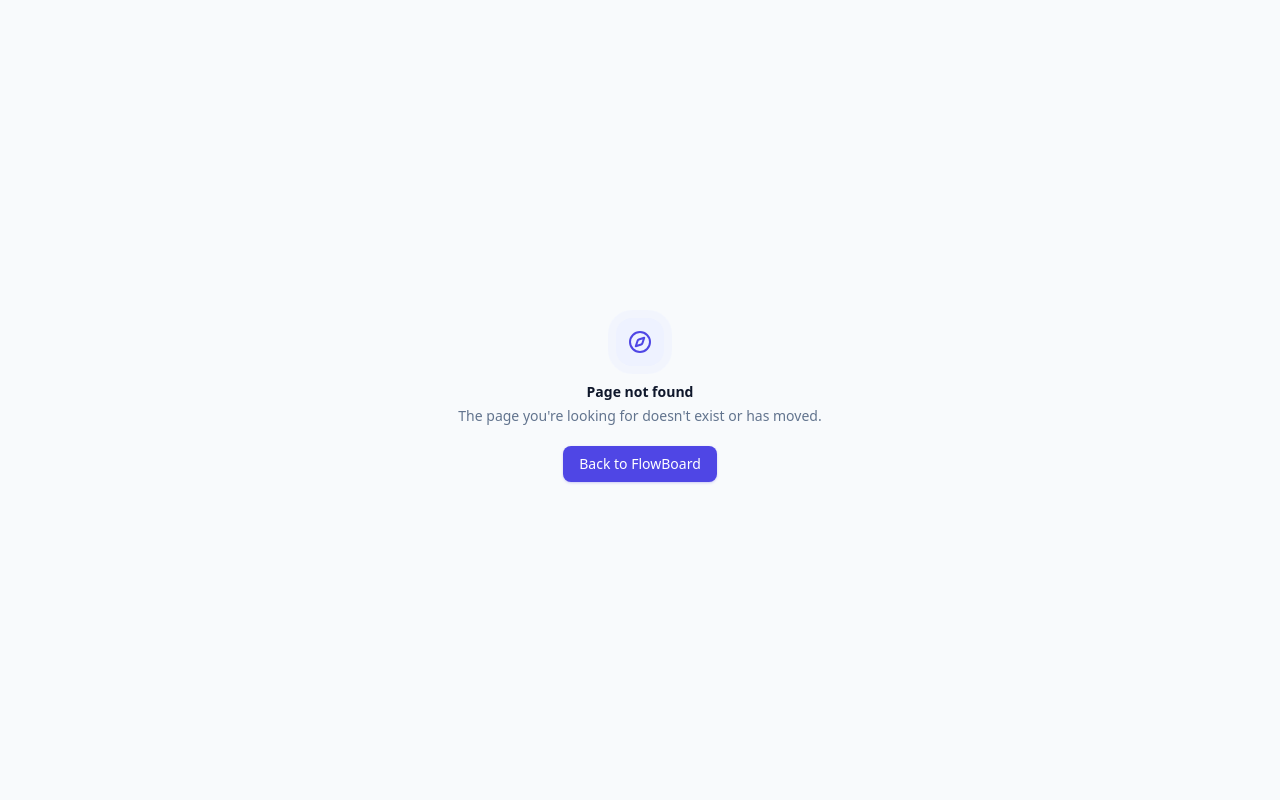
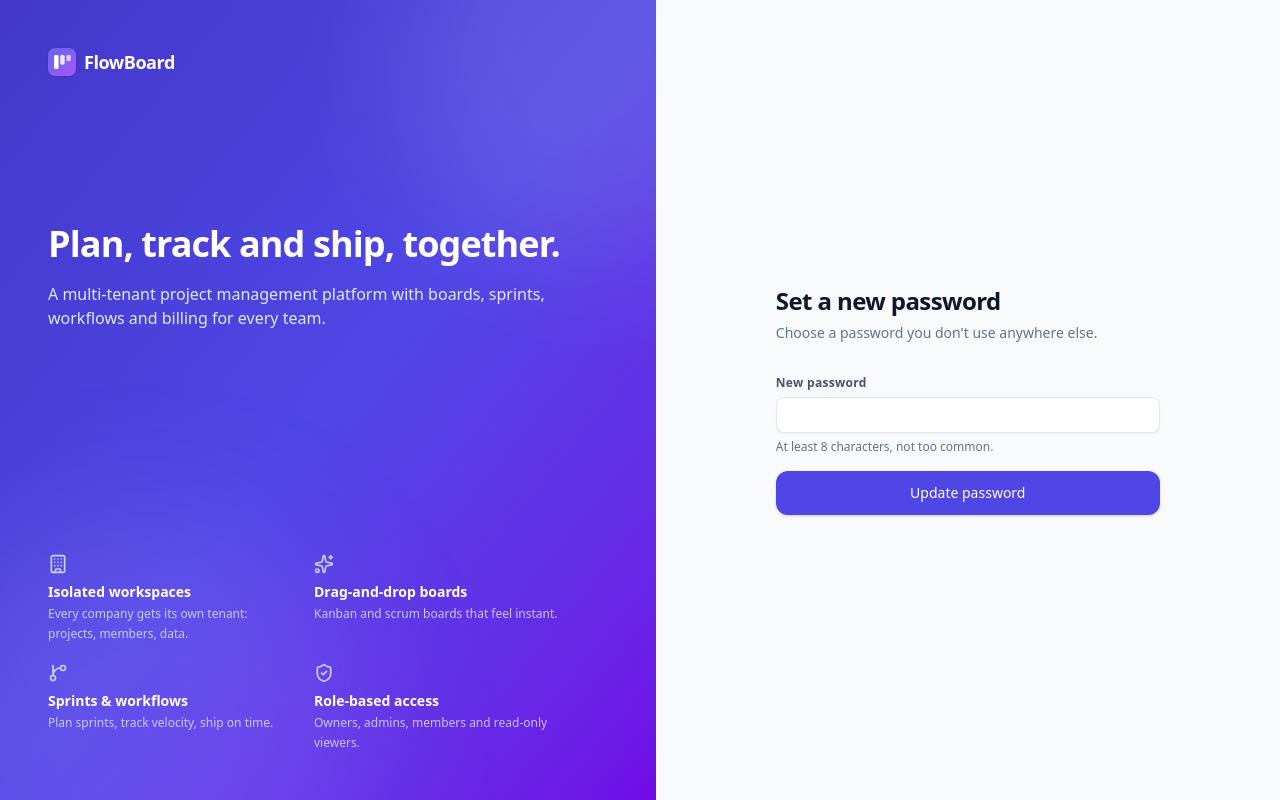
Before and after one commit to Abhishek-Gangwar-18/nexvia-capstone-project-submission, a React (Vite) app in the folder frontend/: page /reset-password/1/1 in a window 1280 px wide. Before the commit this address had no page. Built offline with nearby package versions, Linux system fonts and the light colour scheme.

Commit message:
feat: FE/auth: add forgot-password and reset-password pages with routes and a link from login -> users had no way to recover their account -> they can reset their password by email

```diff
--- /dev/null
+++ b/frontend/src/pages/auth/ForgotPasswordPage.tsx
@@ -0,0 +1,48 @@
+import { ArrowLeft, MailCheck } from "lucide-react";
+import { useState, type FormEvent } from "react";
+import { Link } from "react-router";
+import { Button } from "@/components/ui/Button";
+import { Field, Input } from "@/components/ui/Input";
+import { useRequestPasswordReset } from "@/hooks/queries";
+import { getErrorMessage } from "@/lib/utils";
+import { AuthLayout } from "./AuthLayout";
+
+export default function ForgotPasswordPage() {
+  const request = useRequestPasswordReset();
+  const [email, setEmail] = useState("");
+
+  const submit = (event: FormEvent) => {
+    event.preventDefault();
+    request.mutate({ email });
+  };
+
+  return (
+    <AuthLayout title="Forgot your password?" subtitle="Enter your email and we'll send you a link to set a new one.">
+      {request.isSuccess ? (
+        <div className="space-y-2 rounded-2xl border border-emerald-200 bg-emerald-50 p-4 text-sm text-emerald-800 dark:border-emerald-500/30 dark:bg-emerald-500/10 dark:text-emerald-300">
+          <p className="flex items-center gap-2 font-semibold"><MailCheck className="size-4" /> Check your inbox</p>
+          <p>If an account exists for {email}, a reset link is on its way. It expires in one hour.</p>
+        </div>
+      ) : (
+        <form onSubmit={submit} className="space-y-4">
+          <Field label="Email" htmlFor="email">
+            <Input id="email" type="email" autoComplete="email" required value={email} onChange={(e) => setEmail(e.target.value)} placeholder="you@company.com" />
+          </Field>
+          {request.isError && (
+            <p className="rounded-lg bg-rose-50 px-3 py-2 text-sm text-rose-700 dark:bg-rose-500/10 dark:text-rose-300">
+              {getErrorMessage(request.error)}
+            </p>
+          )}
+          <Button type="submit" variant="primary" size="lg" className="w-full" loading={request.isPending}>
+            Send reset link
+          </Button>
+        </form>
+      )}
+      <p className="mt-8 text-center text-sm">
+        <Link to="/login" className="inline-flex items-center gap-1 font-semibold text-brand-600 hover:text-brand-700 dark:text-brand-400">
+          <ArrowLeft className="size-4" /> Back to log in
+        </Link>
+      </p>
+    </AuthLayout>
+  );
+}
--- a/frontend/src/pages/auth/LoginPage.tsx
+++ b/frontend/src/pages/auth/LoginPage.tsx
@@ -10,7 +10,10 @@ import { useAuth } from "@/store/auth";
 import { AuthLayout } from "./AuthLayout";
 
 export function safeNext(next: string | null) {
-  return next && next.startsWith("/") && !next.startsWith("//") ? next : "/";
+  if (!next || !next.startsWith("/") || next.startsWith("//")) return "/";
+  // Never bounce back to an auth page after logging in: that would leave a signed-in user on the form.
+  const path = next.split(/[?#]/)[0];
+  return ["/login", "/register"].includes(path) ? "/" : next;
 }
 
 export default function LoginPage() {
@@ -36,7 +39,11 @@ export default function LoginPage() {
         <Field label="Email" htmlFor="email">
           <Input id="email" type="email" autoComplete="email" required value={email} onChange={(e) => setEmail(e.target.value)} placeholder="you@company.com" />
         </Field>
-        <Field label="Password" htmlFor="password">
+        <Field
+          label="Password"
+          htmlFor="password"
+          hint={<Link to="/forgot-password" className="font-medium text-brand-600 hover:text-brand-700 dark:text-brand-400">Forgot password?</Link>}
+        >
           <Input id="password" type="password" autoComplete="current-password" required value={password} onChange={(e) => setPassword(e.target.value)} placeholder="••••••••" />
         </Field>
         {login.isError && (
--- /dev/null
+++ b/frontend/src/pages/auth/ResetPasswordPage.tsx
@@ -0,0 +1,53 @@
+import { CheckCircle2 } from "lucide-react";
+import { useState, type FormEvent } from "react";
+import { Link, useParams } from "react-router";
+import { Button } from "@/components/ui/Button";
+import { Field, Input } from "@/components/ui/Input";
+import { useConfirmPasswordReset } from "@/hooks/queries";
+import { getErrorMessage, getFieldErrors } from "@/lib/utils";
+import { AuthLayout } from "./AuthLayout";
+
+export default function ResetPasswordPage() {
+  const { uid = "", token = "" } = useParams();
+  const confirm = useConfirmPasswordReset();
+  const [password, setPassword] = useState("");
+  const errors = confirm.isError ? getFieldErrors(confirm.error) : {};
+  const linkError = errors.token || errors.uid;
+
+  const submit = (event: FormEvent) => {
+    event.preventDefault();
+    confirm.mutate({ uid, token, new_password: password });
+  };
+
+  if (confirm.isSuccess) {
+    return (
+      <AuthLayout title="Password updated" subtitle="You've been signed out everywhere. Log in with your new password.">
+        <p className="flex items-center gap-2 text-sm text-emerald-700 dark:text-emerald-300">
+          <CheckCircle2 className="size-4" /> Your password was changed.
+        </p>
+        <Link to="/login" className="mt-6 block">
+          <Button variant="primary" size="lg" className="w-full">Go to log in</Button>
+        </Link>
+      </AuthLayout>
+    );
+  }
+
+  return (
+    <AuthLayout title="Set a new password" subtitle="Choose a password you don't use anywhere else.">
+      <form onSubmit={submit} className="space-y-4">
+        <Field label="New password" htmlFor="new_password" error={errors.new_password} hint="At least 8 characters, not too common.">
+          <Input id="new_password" type="password" autoComplete="new-password" required minLength={8} value={password} onChange={(e) => setPassword(e.target.value)} invalid={!!errors.new_password} />
+        </Field>
+        {confirm.isError && !errors.new_password && (
+          <p className="rounded-lg bg-rose-50 px-3 py-2 text-sm text-rose-700 dark:bg-rose-500/10 dark:text-rose-300">
+            {linkError || getErrorMessage(confirm.error)}{" "}
+            {linkError && <Link to="/forgot-password" className="font-semibold underline">Request a new link</Link>}
+          </p>
+        )}
+        <Button type="submit" variant="primary" size="lg" className="w-full" loading={confirm.isPending}>
+          Update password
+        </Button>
+      </form>
+    </AuthLayout>
+  );
+}
--- a/frontend/src/router.tsx
+++ b/frontend/src/router.tsx
@@ -6,7 +6,9 @@ import AuditLogPage from "@/pages/AuditLogPage";
 import BillingPage from "@/pages/BillingPage";
 import { HomeRedirect, RequireAuth, WorkspaceLayout } from "@/components/layout/WorkspaceLayout";
 import AcceptInvitePage from "@/pages/auth/AcceptInvitePage";
+import ForgotPasswordPage from "@/pages/auth/ForgotPasswordPage";
 import LoginPage from "@/pages/auth/LoginPage";
+import ResetPasswordPage from "@/pages/auth/ResetPasswordPage";
 import RegisterPage from "@/pages/auth/RegisterPage";
 import DashboardPage from "@/pages/DashboardPage";
 import ErrorPage from "@/pages/ErrorPage";
@@ -44,6 +46,8 @@ export const router = createBrowserRouter([
       { path: "/", element: <HomeEntry /> },
       { path: "/login", element: <LoginPage /> },
       { path: "/register", element: <RegisterPage /> },
+      { path: "/forgot-password", element: <ForgotPasswordPage /> },
+      { path: "/reset-password/:uid/:token", element: <ResetPasswordPage /> },
       { path: "/invite/:token", element: <AcceptInvitePage /> },
       {
         element: <RequireAuth />,
```
